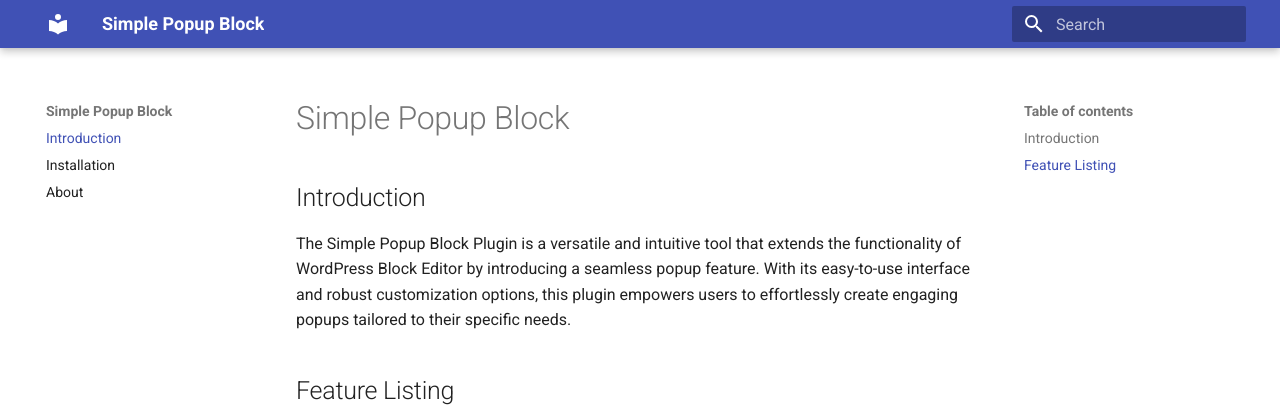
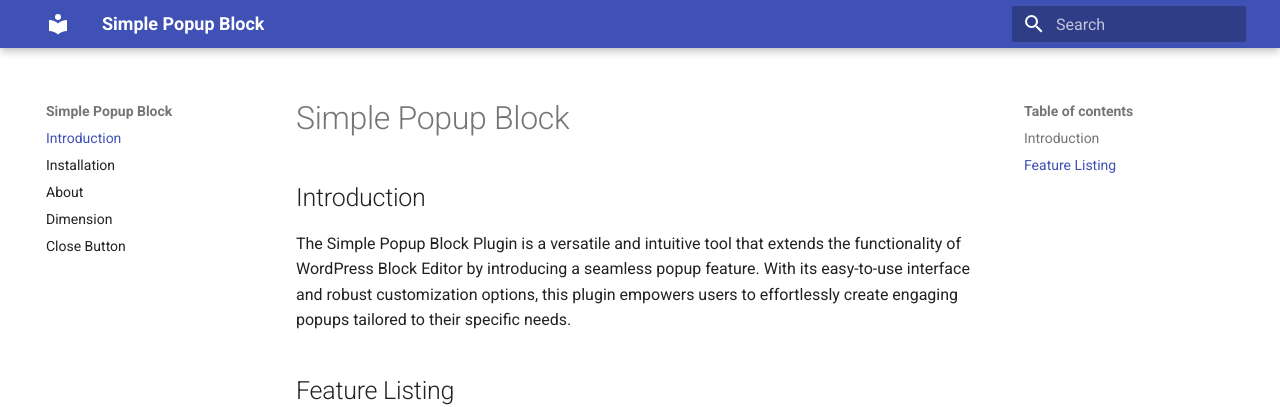
Before and after one commit to codemanas/simple-poup-block-docs, an MkDocs documentation site: the page built from docs/index.md, in a window 1280 px wide. Shown: the top 407 px of the page. Built offline with MkDocs 1.6.1 and Material for MkDocs 9.7.7, drawn with Linux system fonts in a browser that asks for light colours.

Commit message:
style documentation

```diff
--- a/mkdocs.yml
+++ b/mkdocs.yml
@@ -6,3 +6,5 @@
   - Introduction: index.md
   - Installation: installation.md
   - About: about.md
+  - Dimension: dimension.md
+  - Close Button: close-button.md
```
